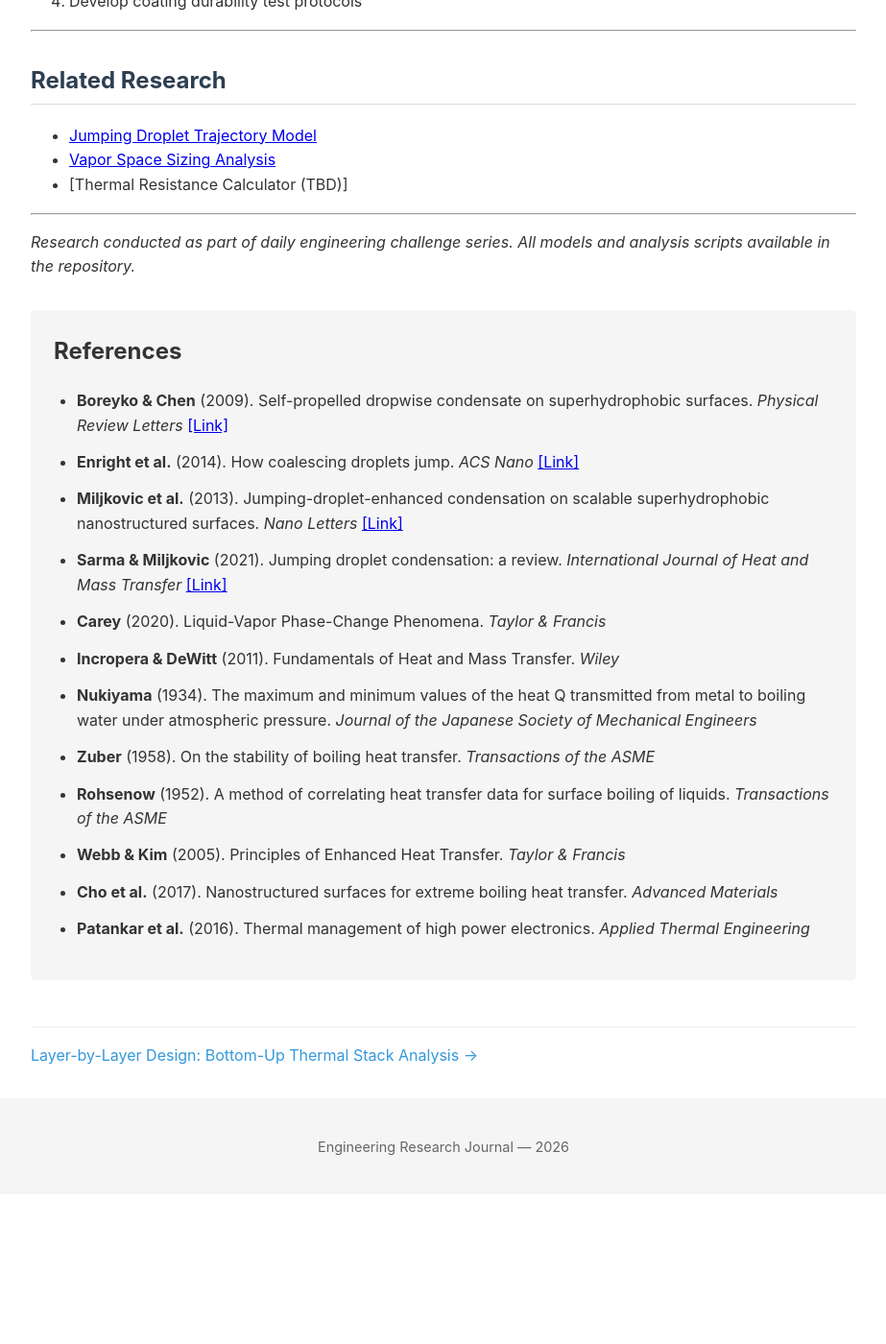
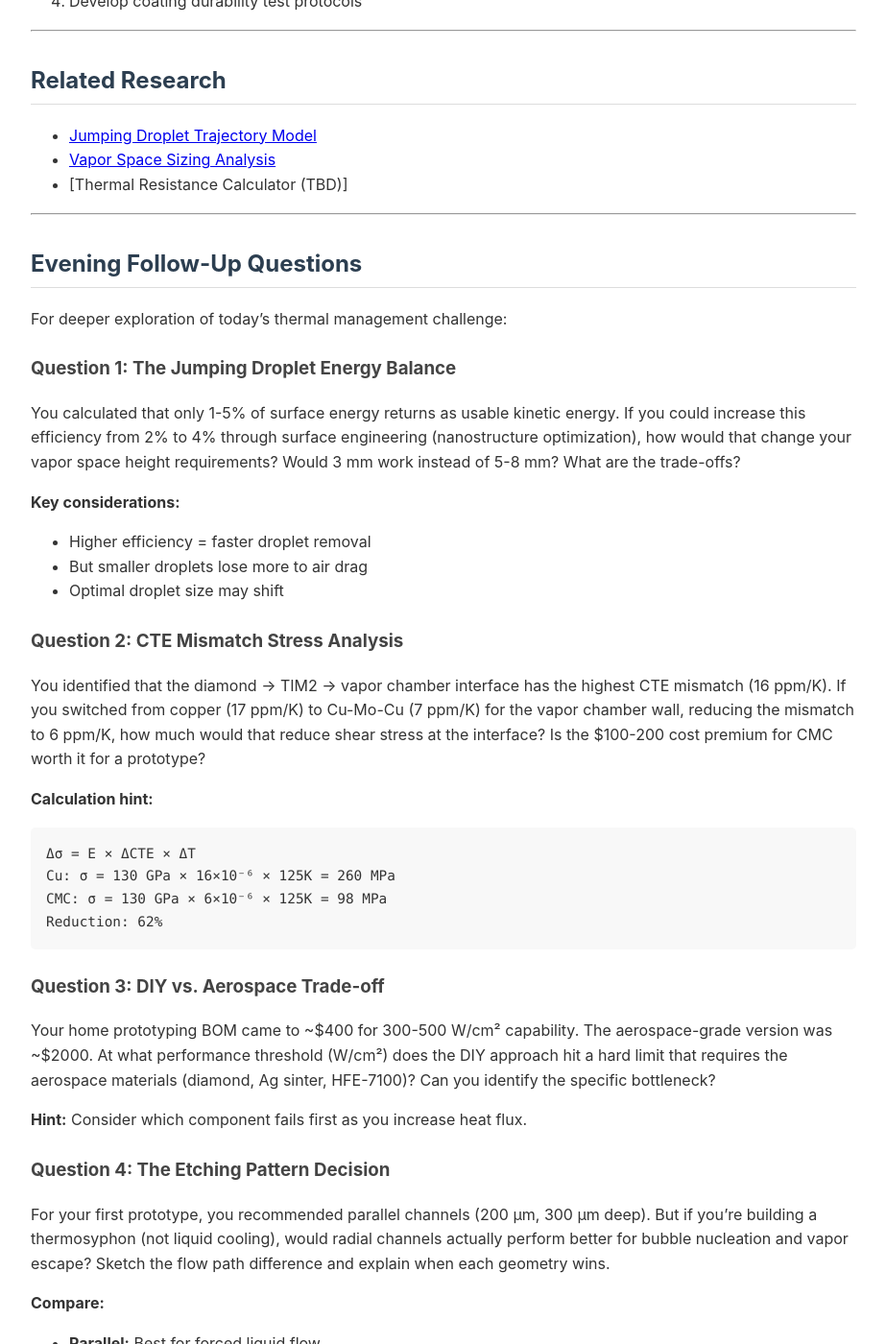
Before and after one commit to svenclawdbot-ai/Engineering-Learning, a Jekyll site: the page built from _posts/2026-03-06-thermal-management-500w.md, in a window 1280 px wide and 1400 px high, scrolled down 9179 px. Shown: the whole window at 96% size, without its empty margins (178-1101 px from the left). Built offline with Jekyll 4.4.1, drawn with Linux system fonts in a browser that asks for light colours; before the commit the page ends 10423 px from its top, so only the background shows below that; some of the changed text lies outside the part shown.

Commit message:
Add evening follow-up questions to thermal management post
- Question 1: Jumping droplet energy efficiency vs vapor space height
- Question 2: CTE mismatch stress analysis (Cu vs CMC)
- Question 3: DIY vs aerospace trade-off threshold
- Question 4: Etching pattern decision (parallel vs radial)

````diff
--- a/_posts/2026-03-06-thermal-management-500w.md
+++ b/_posts/2026-03-06-thermal-management-500w.md
@@ -440,4 +440,41 @@ This analysis demonstrates that **500 W/cm² passive cooling is achievable** thr
 
 ---
 
-*Research conducted as part of daily engineering challenge series. All models and analysis scripts available in the repository.*
+## Evening Follow-Up Questions
+
+For deeper exploration of today's thermal management challenge:
+
+### Question 1: The Jumping Droplet Energy Balance
+You calculated that only 1-5% of surface energy returns as usable kinetic energy. If you could increase this efficiency from 2% to 4% through surface engineering (nanostructure optimization), how would that change your vapor space height requirements? Would 3 mm work instead of 5-8 mm? What are the trade-offs?
+
+**Key considerations:**
+- Higher efficiency = faster droplet removal
+- But smaller droplets lose more to air drag
+- Optimal droplet size may shift
+
+### Question 2: CTE Mismatch Stress Analysis
+You identified that the diamond → TIM2 → vapor chamber interface has the highest CTE mismatch (16 ppm/K). If you switched from copper (17 ppm/K) to Cu-Mo-Cu (7 ppm/K) for the vapor chamber wall, reducing the mismatch to 6 ppm/K, how much would that reduce shear stress at the interface? Is the $100-200 cost premium for CMC worth it for a prototype?
+
+**Calculation hint:**
+```
+Δσ = E × ΔCTE × ΔT
+Cu: σ = 130 GPa × 16×10⁻⁶ × 125K = 260 MPa
+CMC: σ = 130 GPa × 6×10⁻⁶ × 125K = 98 MPa
+Reduction: 62%
+```
+
+### Question 3: DIY vs. Aerospace Trade-off
+Your home prototyping BOM came to ~$400 for 300-500 W/cm² capability. The aerospace-grade version was ~$2000. At what performance threshold (W/cm²) does the DIY approach hit a hard limit that requires the aerospace materials (diamond, Ag sinter, HFE-7100)? Can you identify the specific bottleneck?
+
+**Hint:** Consider which component fails first as you increase heat flux.
+
+### Question 4: The Etching Pattern Decision
+For your first prototype, you recommended parallel channels (200 μm, 300 μm deep). But if you're building a thermosyphon (not liquid cooling), would radial channels actually perform better for bubble nucleation and vapor escape? Sketch the flow path difference and explain when each geometry wins.
+
+**Compare:**
+- **Parallel:** Best for forced liquid flow
+- **Radial:** Best for pool boiling with gravity return
+
+---
+
+*Research conducted as part of daily engineering challenge series. Evening follow-up at 6:30 PM. All models and analysis scripts available in the repository.*
````
